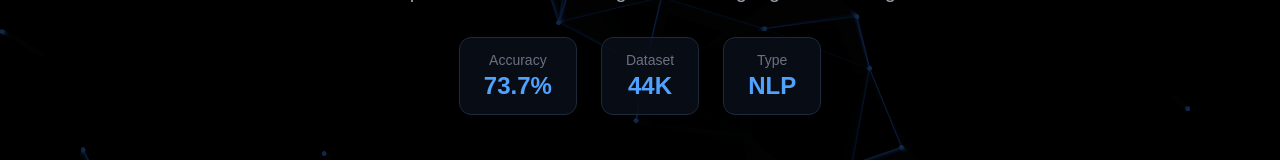
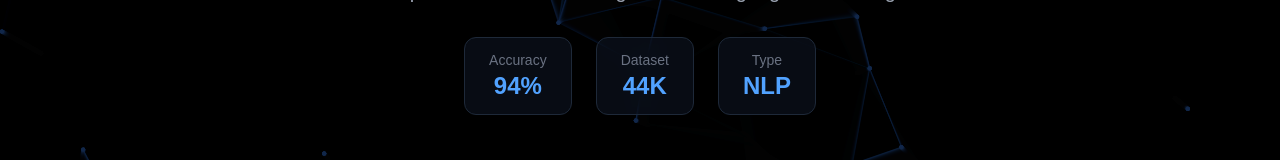
Before and after one commit to OMG2Git/omg2ml, a Next.js app: page /fake-news in a window 1280 px wide. Shown: the part 187-347 px from the top of the page. Built offline with nearby package versions, Linux system fonts and the light colour scheme.

Commit message:
New Resume

```diff
--- a/app/fake-news/page.tsx
+++ b/app/fake-news/page.tsx
@@ -371,7 +371,7 @@ const delayedRafRef = useRef<number | null>(null);
             <div className="flex flex-wrap justify-center gap-6">
               <div className="bg-gray-900/50 backdrop-blur-md border border-gray-800 px-6 py-3 rounded-xl">
                 <p className="text-sm text-gray-500">Accuracy</p>
-                <p className="text-2xl font-bold text-blue-400">73.7%</p>
+                <p className="text-2xl font-bold text-blue-400">94%</p>
               </div>
               <div className="bg-gray-900/50 backdrop-blur-md border border-gray-800 px-6 py-3 rounded-xl">
                 <p className="text-sm text-gray-500">Dataset</p>
--- a/app/page.tsx
+++ b/app/page.tsx
@@ -269,7 +269,7 @@ const delayedRafRef = useRef<number | null>(null);
       description: 'Binary classification system analyzing 44K news articles using natural language processing',
       link: '/fake-news',
       color: '#3b82f6',
-      stats: { accuracy: '73.7%', data: '44K', type: 'NLP' }
+      stats: { accuracy: '94%', data: '44K', type: 'NLP' }
     },
     {
       id: 2,
@@ -278,7 +278,7 @@ const delayedRafRef = useRef<number | null>(null);
       description: 'Real-time emotion detection and conversational AI for mental health support',
       link: '/mental-health',
       color: '#a855f7',
-      stats: { accuracy: '73.7%', data: '6 Classes', type: 'Classification' }
+      stats: { accuracy: '85%', data: '6 Classes', type: 'Classification' }
     },
     {
       id: 3,
@@ -287,7 +287,7 @@ const delayedRafRef = useRef<number | null>(null);
       description: 'Intelligent ATS matching system with PDF parsing and skill extraction',
       link: '/resume-screener',
       color: '#10b981',
-      stats: { accuracy: '74%', data: 'PDF', type: 'Matching' }
+      stats: { accuracy: '96%', data: 'PDF', type: 'Matching' }
     },
     {
       id: 4,
```
Also changed, not shown: 2 other files (tests, documents, lock files or other folders).
